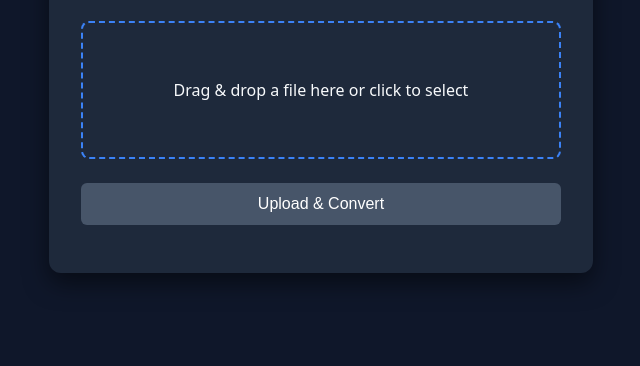
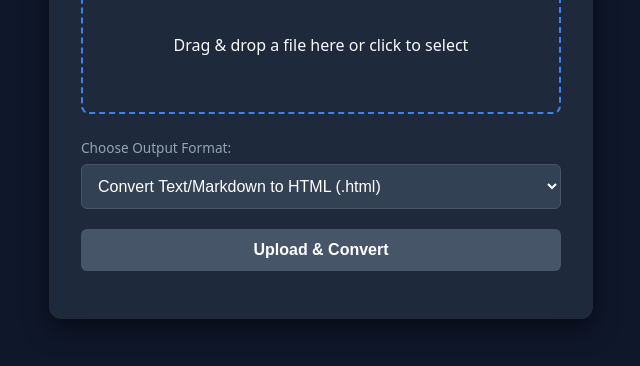
Before and after one commit to kheizaran-nazari-khakeshoori/zero-trust-ephemeral-converter, a plain HTML site: page client/index.html in a window 1280 px wide. Shown: the part 328-694 px from the top of the page, without its empty margins (319-959 px from the left). Drawn offline with Linux system fonts and the light colour scheme.

Commit message:
updating index file

```diff
--- a/client/index.html
+++ b/client/index.html
@@ -35,6 +35,17 @@
     .drop-zone:hover {
       background: rgba(59, 130, 246, 0.1);
     }
+    select {
+      width: 100%;
+      padding: 0.75rem;
+      margin-bottom: 1.25rem;
+      border-radius: 6px;
+      background: #334155;
+      color: white;
+      border: 1px solid #475569;
+      font-size: 1rem;
+      box-sizing: border-box;
+    }
     button {
       background: #2563eb;
       color: white;
@@ -44,6 +55,7 @@
       border-radius: 6px;
       cursor: pointer;
       width: 100%;
+      font-weight: 600;
     }
     button:disabled {
       background: #475569;
@@ -67,6 +79,12 @@
       <input type="file" id="fileInput" hidden>
     </div>
 
+    <label for="formatSelect" style="display: block; text-align: left; font-size: 0.85rem; margin-bottom: 0.4rem; color: #94a3b8;">Choose Output Format:</label>
+    <select id="formatSelect">
+      <option value="html">Convert Text/Markdown to HTML (.html)</option>
+      <option value="csv">Convert JSON to CSV (.csv)</option>
+    </select>
+
     <button id="uploadBtn" disabled>Upload & Convert</button>
 
     <div id="status"></div>
```
